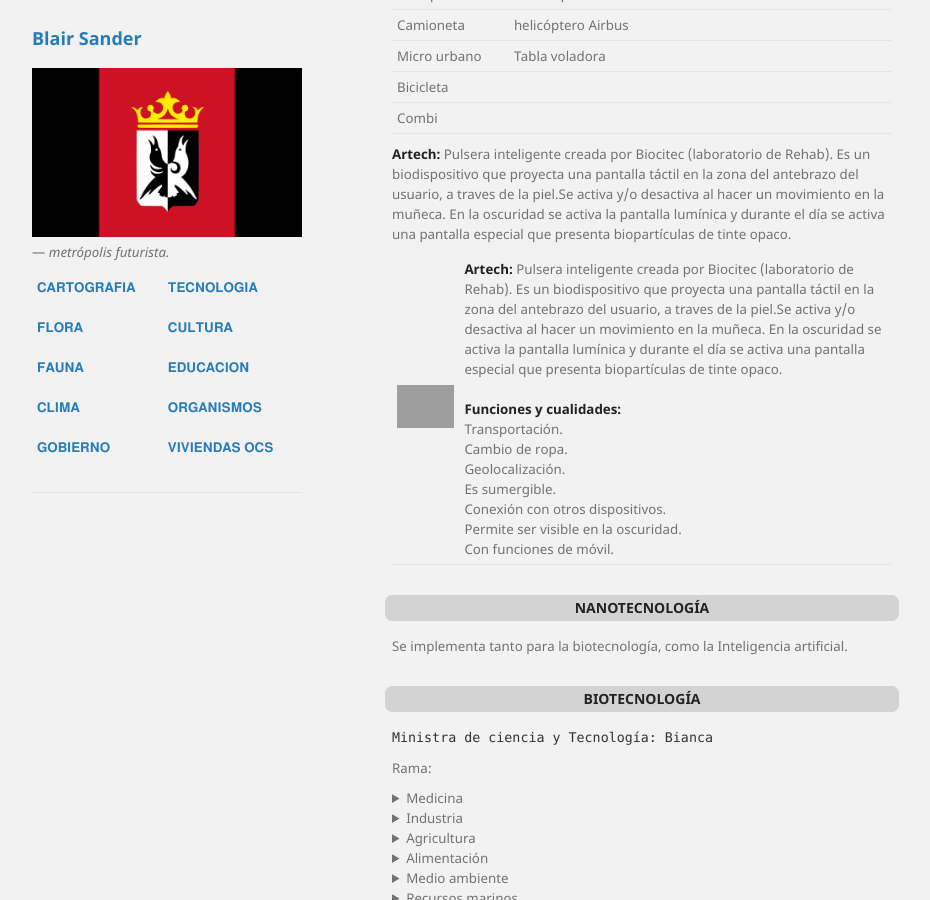
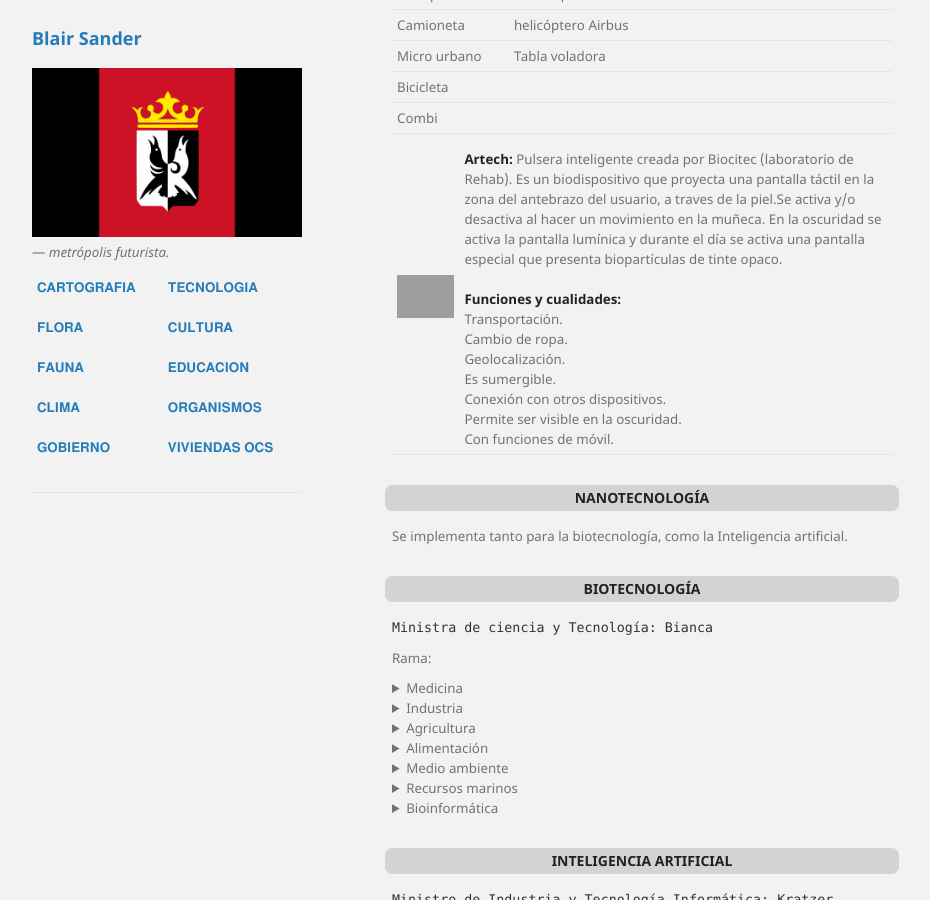
Before and after one commit to BlairSander/ciudad, a Jekyll site: the page built from tecnologia.md, in a window 1280 px wide and 900 px high, scrolled down 404 px. Shown: the whole window, without its empty margins (178-1108 px from the left). Built offline with Jekyll 4.4.1, drawn with Linux system fonts in a browser that asks for light colours; our own code applies the rules of GitHub Pages for plain Markdown files; grey boxes are pictures that could not be loaded.

Commit message:
tecnologia.md

```diff
--- a/tecnologia.md
+++ b/tecnologia.md
@@ -30,8 +30,6 @@ layout: default
     Este proceso es asistido por una potente computadora. Este dispositivo puede transportar multitudes de 100 personas.
 
 [^1]: DTP: (dispositivo de transporte por pulsera). Este dispositivo sólo logra transportar hasta dos personas por vez.
-
-**Artech:** Pulsera inteligente creada por Biocitec (laboratorio de Rehab). Es un biodispositivo que proyecta una pantalla táctil en la zona del antebrazo del usuario, a traves de la piel.Se activa y/o desactiva al hacer un movimiento en la muñeca. En la oscuridad se activa la pantalla lumínica y durante el día se activa una pantalla especial que presenta biopartículas de tinte opaco.
 
 |--|--|
 |  ![Nombre de la imagen](https://64.media.tumblr.com/3c1e99aeb17abe6f2862a3e0f0a523e8/386aa3305a83c20a-50/s400x600/77040d6193acc2aadfeca44548efe5fda389d770.pnj) | **Artech:** Pulsera inteligente creada por Biocitec (laboratorio de Rehab). Es un biodispositivo que proyecta una pantalla táctil en la zona del antebrazo del usuario, a traves de la piel.Se activa y/o desactiva al hacer un movimiento en la muñeca. En la oscuridad se activa la pantalla lumínica y durante el día se activa una pantalla especial que presenta biopartículas de tinte opaco. <br><br>**Funciones y cualidades:** <br>Transportación. <br>Cambio de ropa. <br>Geolocalización. <br>Es sumergible. <br>Conexión con otros dispositivos. <br>Permite ser visible en la oscuridad. <br>Con funciones de móvil.|
```
